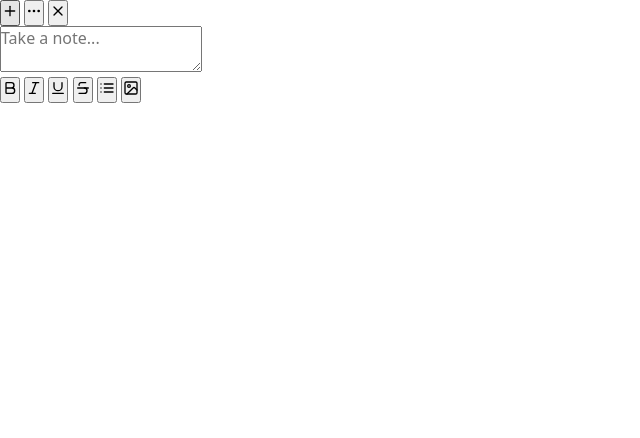
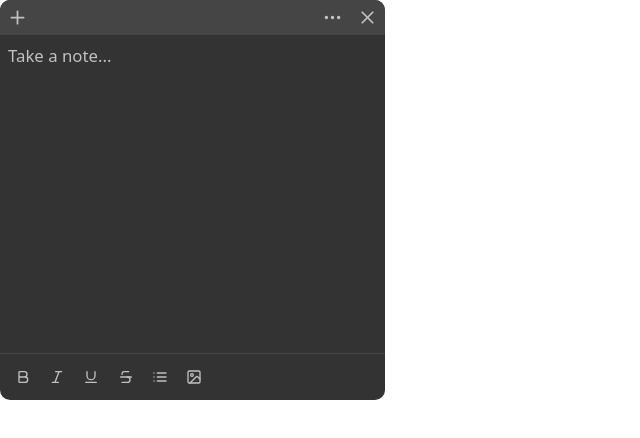
Before and after one commit to borntofrappe/sticky-notes, a SvelteKit app: page / in a window 1280 px wide. Shown: the top 438 px of the page, without its empty margins (0-640 px from the left). Built offline with nearby package versions, Linux system fonts and the light colour scheme.

Commit message:
note styles

```diff
--- a/src/routes/+page.svelte
+++ b/src/routes/+page.svelte
@@ -5,8 +5,8 @@
 
 <Icons />
 
-<main>
-  <nav aria-label="App menu">
+<main class="note">
+  <nav class="note--start" aria-label="App menu">
     <!-- new note, options, close note  -->
     <button aria-label="New note" title="New note">
       <svg width="1em" height="1em" viewBox="0 0 1 1">
@@ -24,8 +24,8 @@
       </svg>
     </button>
   </nav>
-  <textarea placeholder="Take a note..."></textarea>
-  <nav aria-label="App menu">
+  <textarea class="note--mid" placeholder="Take a note..."></textarea>
+  <nav class="note--end" aria-label="App menu">
     <button aria-pressed="false" aria-label="Bold" title="Bold">
       <svg width="1em" height="1em" viewBox="0 0 1 1">
         <use href="#bold" />
@@ -66,3 +66,109 @@
     </button>
   </nav>
 </main>
+
+<style>
+  .note {
+    width: 385px;
+    height: 400px;
+    --button-size-1: 30px;
+    --button-size-2: 35px;
+    --border-radius: 10px;
+    --ui-padding: 8px;
+    --button-padding: 7px;
+
+    --color-text-1: #ededed;
+    --color-text-2: #c1c1c1;
+    --color-surface-1: #333333;
+    --color-surface-2: #454545;
+
+    color: var(--color-text-1);
+    background: var(--color-surface-1);
+    border-radius: var(--border-radius);
+    display: flex;
+    flex-direction: column;
+
+    > .note--mid {
+      flex-grow: 1;
+    }
+  }
+
+  .note--start {
+    --button-size: var(--button-size-2);
+    border-start-start-radius: var(--border-radius);
+    border-start-end-radius: var(--border-radius);
+    color: var(--color-text-2);
+    background: var(--color-surface-2);
+    display: flex;
+    align-items: center;
+
+    & *:first-child {
+      margin-inline-end: auto;
+      border-start-start-radius: inherit;
+    }
+    & *:last-child {
+      border-start-end-radius: inherit;
+    }
+  }
+
+  .note--end {
+    color: var(--color-text-2);
+    --button-size: var(--button-size-1);
+    padding: var(--ui-padding);
+    border-end-start-radius: var(--border-radius);
+    border-end-end-radius: var(--border-radius);
+    border-block-start: 1px solid var(--color-surface-2);
+  }
+
+  textarea {
+    font-size: 1.05em;
+    border: none;
+    color: inherit;
+    background: none;
+    resize: none;
+    padding: var(--ui-padding);
+    line-height: 1.5;
+    scrollbar-width: thin;
+    scrollbar-color: var(--color-surface-2) transparent;
+
+    &:focus {
+      outline: none;
+    }
+
+    &::placeholder {
+      color: var(--color-text-2);
+    }
+  }
+
+  button {
+    cursor: pointer;
+    --_button-size: var(--button-size, 26px);
+    width: var(--_button-size);
+    height: var(--_button-size);
+    padding: var(--button-padding, 6px);
+    border: none;
+    background: none;
+    color: inherit;
+
+    & > svg {
+      display: block;
+      width: 100%;
+      height: 100%;
+    }
+
+    &:hover {
+      background: oklch(from currentColor l c h / 0.1);
+    }
+
+    position: relative;
+    /* will work on pressed buttons */
+    /*
+    &[aria-pressed="true"]::before {
+      content: "";
+      position: absolute;
+      inset: 0;
+      background: oklch(from currentColor l c h / 0.1);
+    }
+     */
+  }
+</style>
```
